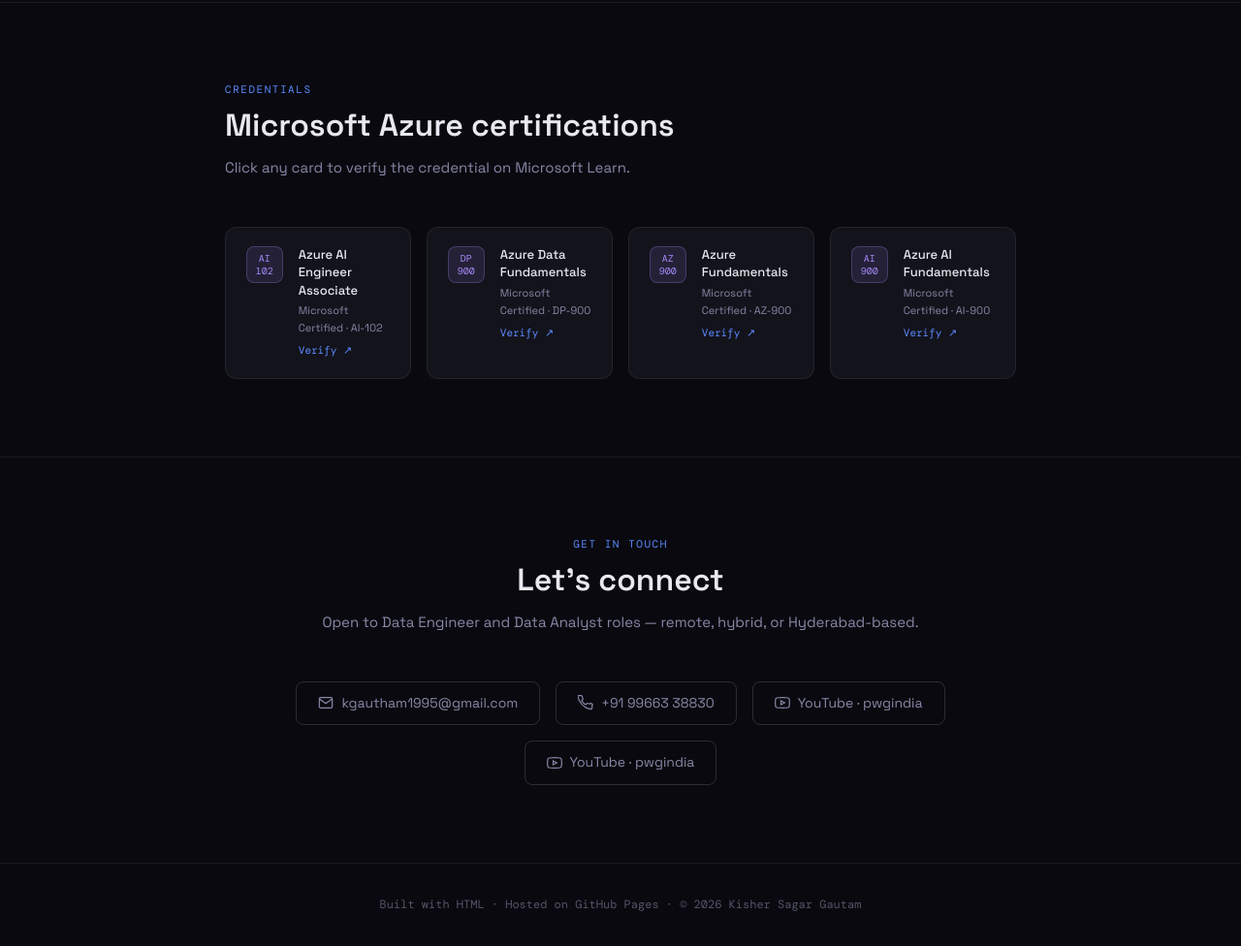
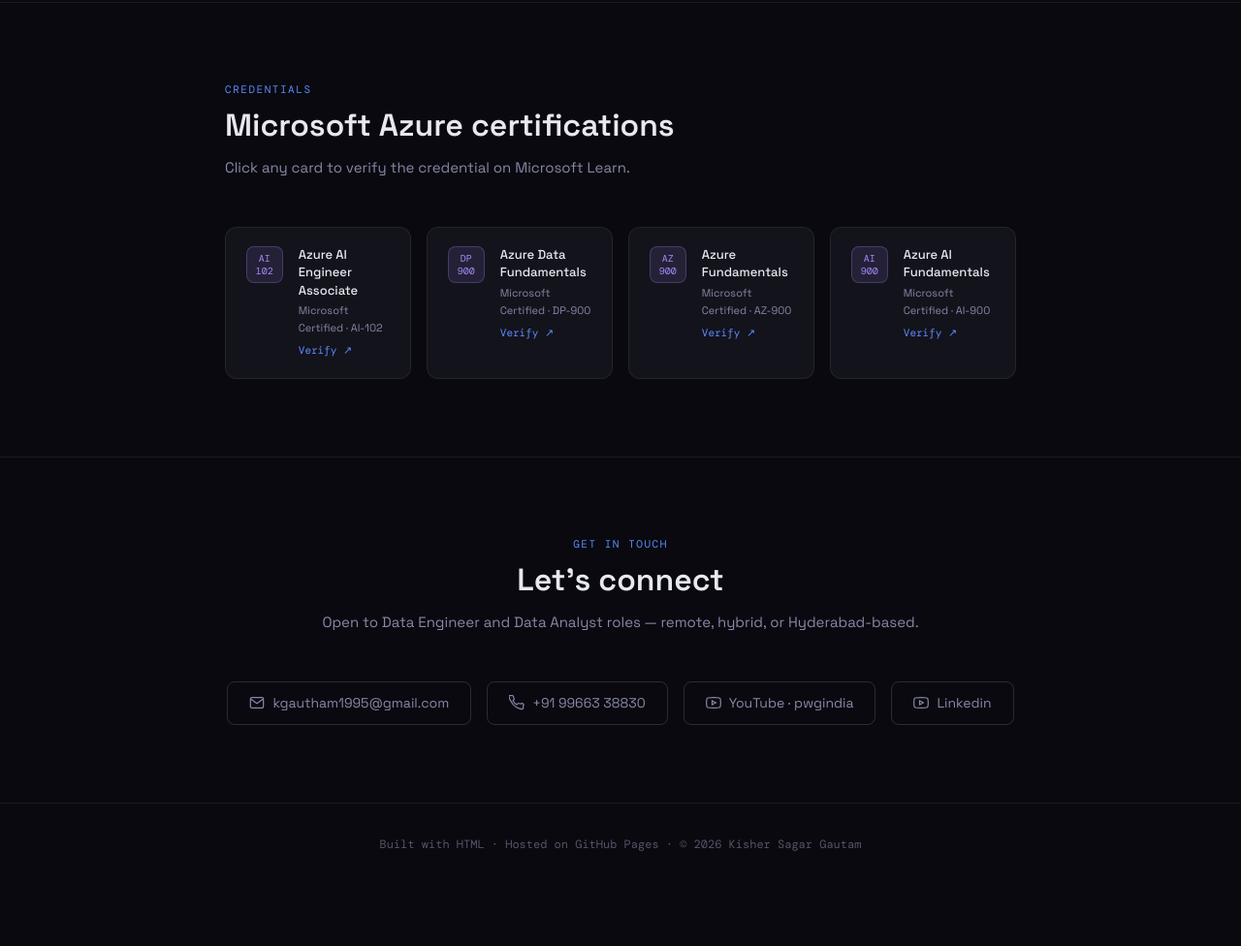
Before and after one commit to kgautham1995/kgautham1995.github.io, a plain HTML site: page index.html in a window 1280 px wide. Shown: the part 4831-5807 px from the top of the page at 97% size. After the commit the page ends 5745 px from the top, so only its background shows below. Drawn offline with nearby package versions, Linux system fonts and the light colour scheme; a web font is replaced by a local one.

```diff
--- a/index.html
+++ b/index.html
@@ -376,7 +376,7 @@
     </a>
 	<a class="contact-link" href="https://www.linkedin.com/in/kgautham1995" target="_blank" rel="noopener">
       <svg viewBox="0 0 24 24" fill="none" stroke="currentColor" stroke-width="1.8"><path d="M22.54 6.42a2.78 2.78 0 00-1.95-1.96C18.88 4 12 4 12 4s-6.88 0-8.59.46A2.78 2.78 0 001.46 6.42 29 29 0 001 12a29 29 0 00.46 5.58 2.78 2.78 0 001.95 1.96C5.12 20 12 20 12 20s6.88 0 8.59-.46a2.78 2.78 0 001.95-1.96A29 29 0 0023 12a29 29 0 00-.46-5.58z"/><polygon points="9.75 15.02 15.5 12 9.75 8.98 9.75 15.02"/></svg>
-      YouTube · pwgindia
+      Linkedin
     </a>
   </div>
 </section>
```
